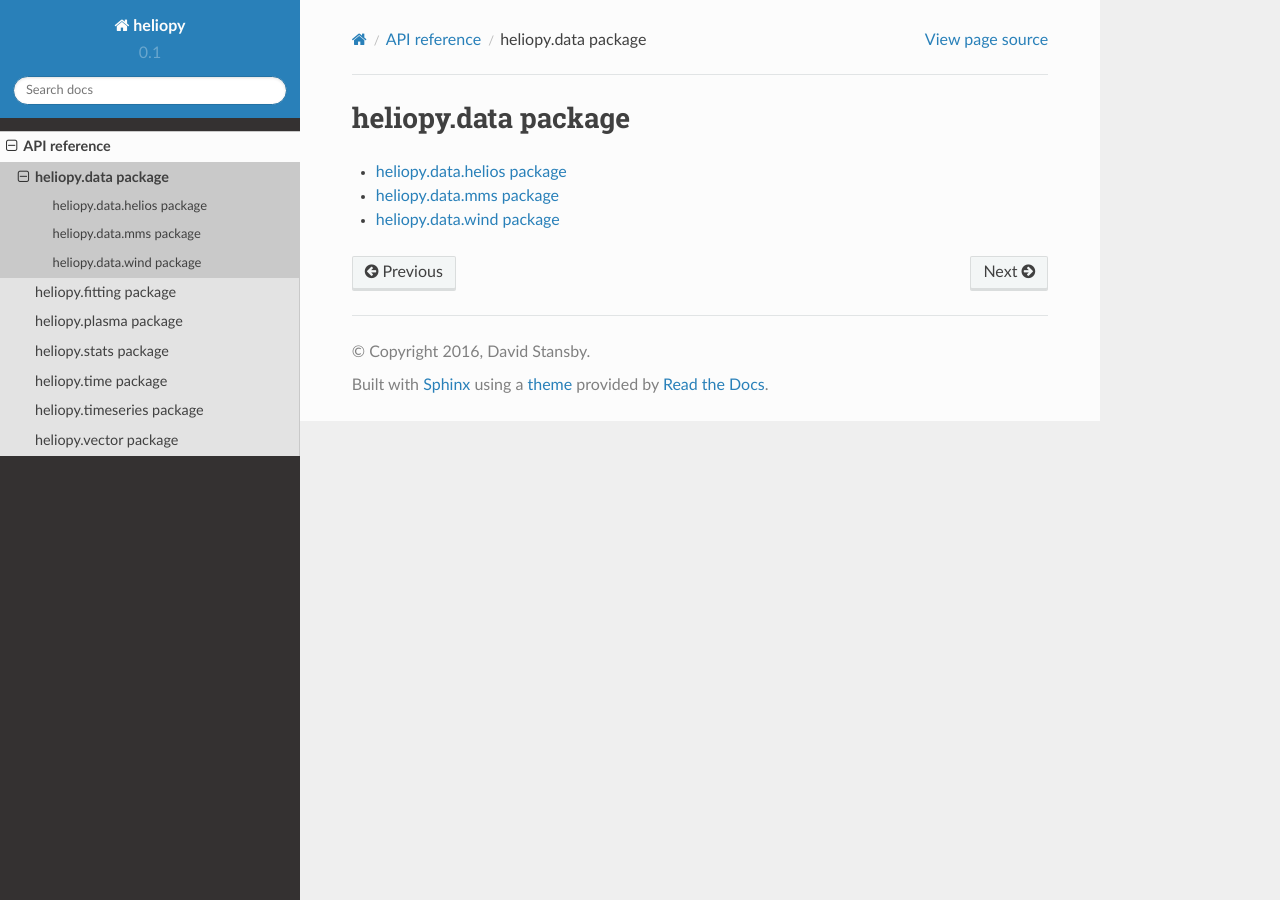
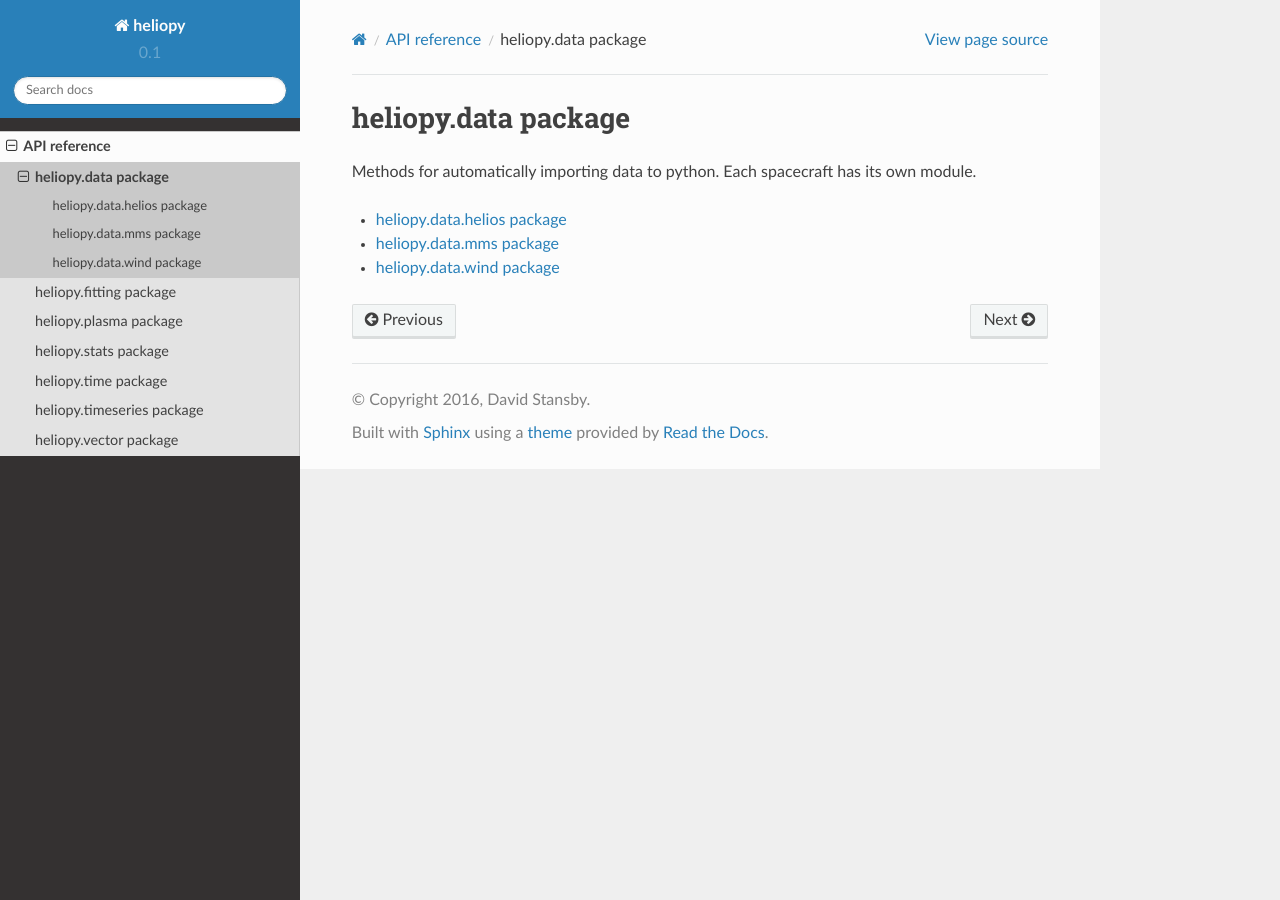
Before and after one commit to heliopython/heliopy, a Sphinx documentation site: the page built from doc/source/code_ref/data.rst, in a window 1280 px wide. Built offline with Sphinx 7.4.7 and the Read the Docs theme 2.0.0, drawn with Linux system fonts in a browser that asks for light colours.

Commit message:
Add explanation to header of data documentation@

```diff
--- a/doc/source/code_ref/data.rst
+++ b/doc/source/code_ref/data.rst
@@ -1,5 +1,8 @@
 heliopy.data package
 -----------------------
+
+Methods for automatically importing data to python. Each spacecraft has its
+own module.
 
 .. toctree::
    :maxdepth: 2
```
